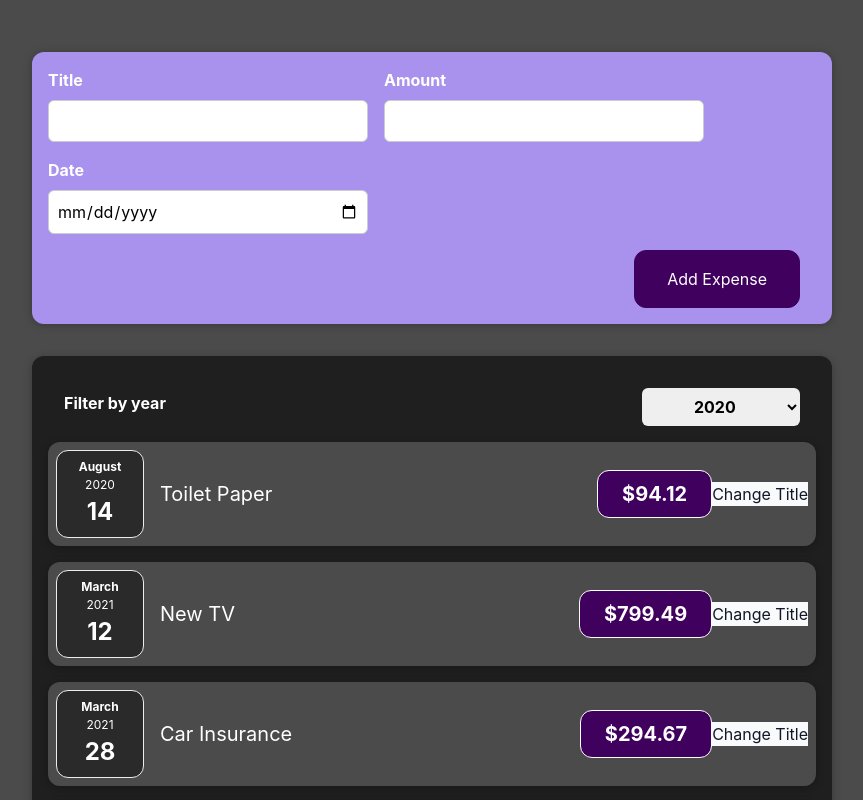
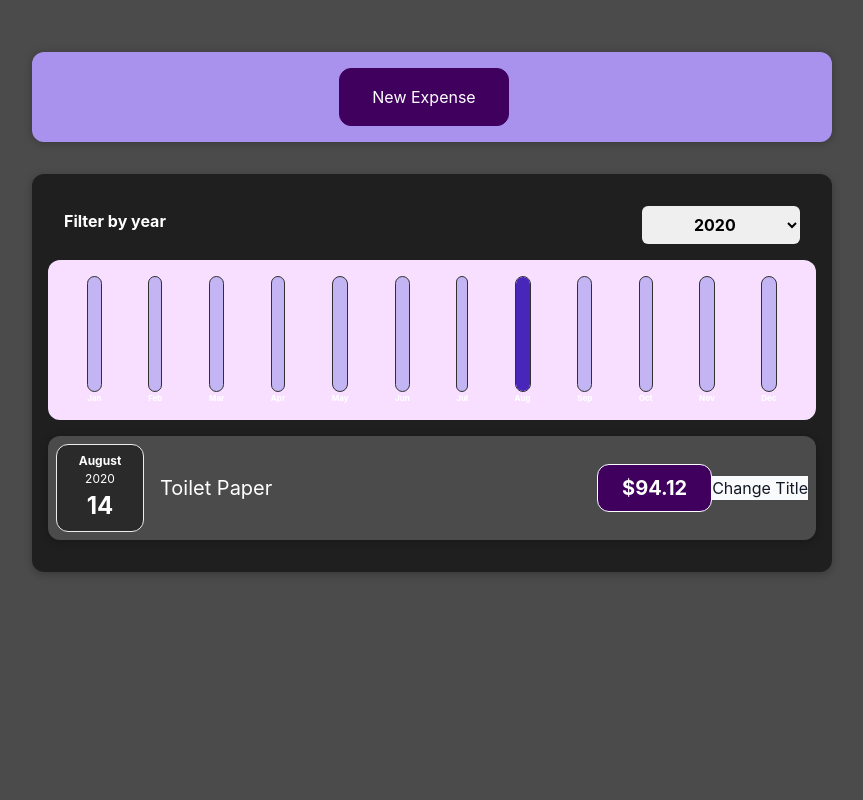
Before and after one commit to sinamohamadii/First-React-App, a React (Create React App) app: page / in a window 1280 px wide. Shown: the top 800 px of the page, without its empty margins (208-1071 px from the left). Built offline with nearby package versions, Linux system fonts and the light colour scheme.

Commit message:
Lists and Conditional States finished

```diff
--- a/src/App.js
+++ b/src/App.js
@@ -1,11 +1,9 @@
-import React from "react";
+import React, { useState } from "react";
 
 import NewExpense from "./components/NewExpense/NewExpense";
 import Expenses from "./components/Expenses/Expenses";
 
-function App() {
-
-  const expenses = [
+const DUMMY_EXPENSES = [
   {
     id: 'e1',
     title: 'Toilet Paper',
@@ -32,13 +30,19 @@ function App() {
   },
 ];
 
-  const addExpenseHandler = (newExpenseData) => {
-    console.log(newExpenseData);
+function App() {
+
+  const [expenses, setExpenses] = useState(DUMMY_EXPENSES);
+
+  const addExpenseHandler = (expense) => {
+    setExpenses(prevExpenses =>
+      [expense, ...prevExpenses]
+    );
   }
 
   return (
     <div className="App w-full overflow-hidden">
-      <div className="text-white h-full w-full bg-[#4b4b4b] py-5">
+      <div className="text-white h-full w-full min-h-screen bg-[#4b4b4b] py-5">
         <NewExpense onAddExpense={addExpenseHandler} />
         <Expenses items={expenses} />
       </div>
--- /dev/null
+++ b/src/components/Chart/Chart.css
@@ -0,0 +1,9 @@
+.chart {
+    padding: 1rem;
+    border-radius: 12px;
+    background-color: #f8dfff;
+    text-align: center;
+    display: flex;
+    justify-content: space-around;
+    height: 10rem;
+}
--- /dev/null
+++ b/src/components/Chart/Chart.js
@@ -0,0 +1,26 @@
+import React from "react";
+
+import ChartBar from "./ChartBar";
+import "./Chart.css"
+
+const Chart = props => {
+
+    const dataPointValues = props.dataPoints.map(dataPoint => dataPoint.value);
+    const totalMaximum = Math.max(...dataPointValues);
+
+    return (
+        <div className="chart">
+            {props.dataPoints.map(dataPoint =>
+                <ChartBar
+                    key={dataPoint.label}
+                    value={dataPoint.value}
+                    maxValue={totalMaximum}
+                    label={dataPoint.label}
+                />
+            )}
+        </div>
+    );
+
+};
+
+export default Chart;
--- /dev/null
+++ b/src/components/Chart/ChartBar.css
@@ -0,0 +1,30 @@
+.chart-bar {
+    height: 100%;
+    display: flex;
+    flex-direction: column;
+    align-items: center;
+}
+
+.chart-bar__inner {
+    height: 100%;
+    width: 100%;
+    border: 1px solid #313131;
+    border-radius: 12px;
+    background-color: #c3b4f3;
+    overflow: hidden;
+    display: flex;
+    flex-direction: column;
+    justify-content: flex-end;
+}
+
+.chart-bar__fill {
+    background-color: #4826b9;
+    width: 100%;
+    transition: all 0.3s ease-out;
+}
+
+.chart-bar__label {
+    font-weight: bold;
+    font-size: 0.5rem;
+    text-align: center;
+}
--- /dev/null
+++ b/src/components/Chart/ChartBar.js
@@ -0,0 +1,27 @@
+import React from "react";
+
+import "./ChartBar.css";
+
+const ChartBar = props => {
+
+    let barFillHeight = "0%";
+
+    if (props.maxValue > 0) {
+        barFillHeight = Math.round((props.value / props.maxValue) * 100) + "%";
+    }
+
+    return (
+        <div className="chart-bar">
+            <div className="chart-bar__inner">
+                <div
+                    className="chart-bar__fill"
+                    style={{ height: barFillHeight }}>
+                </div>
+            </div>
+            <div className="chart-bar__label">{props.label}</div>
+        </div>
+    );
+
+};
+
+export default ChartBar;
--- a/src/components/Expenses/ExpenseItem.js
+++ b/src/components/Expenses/ExpenseItem.js
@@ -7,6 +7,7 @@ import "./ExpenseItem.css";
 function ExpenseItem(props) {
 
     return (
+        <li>
             <Card className="expense-item">
                 <ExpenseDate date={props.date} />
                 <div className="expense-item__description">
@@ -18,6 +19,7 @@ function ExpenseItem(props) {
                     Change Title
                 </button>
             </Card>
+        </li>
     );
 
 }
--- a/src/components/Expenses/Expenses.js
+++ b/src/components/Expenses/Expenses.js
@@ -1,42 +1,29 @@
 import React, { useState } from "react";
 
+import ExpensesList from "./ExpensesList";
 import ExpensesFilter from "./ExpensesFilter";
-import ExpenseItem from "./ExpenseItem";
 import Card from "../UI/Card";
+import ExpensesChart from "./ExpensesChart";
 import "./Expenses.css";
 
 function Expenses(props) {
 
     const [filteredYear, setfilteredYear] = useState("2020");
 
-    const filterChangeHandler = (seelectedYear) => {
-        setfilteredYear(seelectedYear);
+    const filterChangeHandler = (selectedYear) => {
+        setfilteredYear(selectedYear);
     }
+
+    const filteredExpenses = props.items.filter(expense => {
+        return expense.date.getFullYear().toString() === filteredYear;
+    });
 
     return (
         <div>
             <Card className="expenses">
                 <ExpensesFilter selected={filteredYear} onChangeFilter={filterChangeHandler} />
-                <ExpenseItem
-                    title={props.items[0].title}
-                    amount={props.items[0].amount}
-                    date={props.items[0].date}
-                />
-                <ExpenseItem
-                    title={props.items[1].title}
-                    amount={props.items[1].amount}
-                    date={props.items[1].date}
-                />
-                <ExpenseItem
-                    title={props.items[2].title}
-                    amount={props.items[2].amount}
-                    date={props.items[2].date}
-                />
-                <ExpenseItem
-                    title={props.items[3].title}
-                    amount={props.items[3].amount}
-                    date={props.items[3].date}
-                />
+                <ExpensesChart expenses={filteredExpenses} />
+                <ExpensesList items={filteredExpenses} />
             </Card>
         </div>
     );
--- /dev/null
+++ b/src/components/Expenses/ExpensesChart.js
@@ -0,0 +1,31 @@
+import React from "react";
+
+import Chart from "../Chart/Chart"
+
+const ExpensesChart = props => {
+
+    const chartDataPoints = [
+        { label: "Jan", value: 0 },
+        { label: "Feb", value: 0 },
+        { label: "Mar", value: 0 },
+        { label: "Apr", value: 0 },
+        { label: "May", value: 0 },
+        { label: "Jun", value: 0 },
+        { label: "Jul", value: 0 },
+        { label: "Aug", value: 0 },
+        { label: "Sep", value: 0 },
+        { label: "Oct", value: 0 },
+        { label: "Nov", value: 0 },
+        { label: "Dec", value: 0 },
+    ];
+
+    for (const expense of props.expenses) {
+        const expenseMonth = expense.date.getMonth();
+        chartDataPoints[expenseMonth].value += expense.amount;
+    }
+
+    return <Chart dataPoints={chartDataPoints} />;
+
+};
+
+export default ExpensesChart;
--- /dev/null
+++ b/src/components/Expenses/ExpensesList.css
@@ -0,0 +1,10 @@
+.expenses-list {
+    list-style: none;
+    padding: 0;
+}
+
+.expenses-list__fallback {
+    color: white;
+    text-align: center;
+    font-size: x-large;
+}
--- /dev/null
+++ b/src/components/Expenses/ExpensesList.js
@@ -0,0 +1,27 @@
+import React from "react";
+
+import ExpenseItem from "./ExpenseItem";
+import "./ExpensesList.css";
+
+const ExpensesList = props => {
+
+    if (props.items.length === 0) {
+        return <h2 className="expenses-list__fallback">Found No Expense.</h2>
+    }
+
+    return (
+        <ul className="expenses-list">
+            {props.items.map(expense =>
+            (<ExpenseItem
+                key={expense.id}
+                title={expense.title}
+                amount={expense.amount}
+                date={expense.date}
+            />)
+            )}
+        </ul>
+    );
+
+}
+
+export default ExpensesList;
--- a/src/components/NewExpense/ExpenseForm.js
+++ b/src/components/NewExpense/ExpenseForm.js
@@ -38,11 +38,11 @@ function ExpenseForm(props) {
 
         const expenseData = {
             title: enteredTitle,
-            amount: enteredAmount,
-            date: new Date(enteredDate)
-        }
+            amount: +enteredAmount,
+            date: new Date(enteredDate),
+        };
 
-        props.onSaveEcpenseData(expenseData);
+        props.onSaveExpenseData(expenseData);
 
         setEnteredTitle("");
         setEnteredAmount("");
@@ -82,6 +82,7 @@ function ExpenseForm(props) {
                 </div>
             </div>
             <div className="new-expense__actions">
+                <button type="button" onClick={props.onCancelForm}>Cancel</button>
                 <button type="submit">Add Expense</button>
             </div>
         </form>
--- a/src/components/NewExpense/NewExpense.js
+++ b/src/components/NewExpense/NewExpense.js
@@ -1,9 +1,12 @@
-import React from "react";
+import React, { useState } from "react";
 
 import ExpenseForm from "./ExpenseForm";
 import "./NewExpense.css";
 
 function NewExpense(props) {
+
+  const [formVisibility, setFormVisibility] = useState(false);
+
   const saveExpenseDataHandler = (enteredExpenseData) => {
 
     const expenseData = {
@@ -12,11 +15,18 @@ function NewExpense(props) {
     }
 
     props.onAddExpense(expenseData);
+
+    changeFormVisibility();
+  }
+
+  const changeFormVisibility = () => {
+    setFormVisibility(!formVisibility);
   }
 
   return (
     <div className="new-expense">
-      <ExpenseForm onSaveEcpenseData={saveExpenseDataHandler} />
+      {formVisibility && <ExpenseForm onCancelForm={changeFormVisibility} onSaveExpenseData={saveExpenseDataHandler} />}
+      {!formVisibility && <button onClick={changeFormVisibility}>New Expense</button>}
     </div>
   );
 
```
Lines whose indentation alone changed are shown as unchanged.
